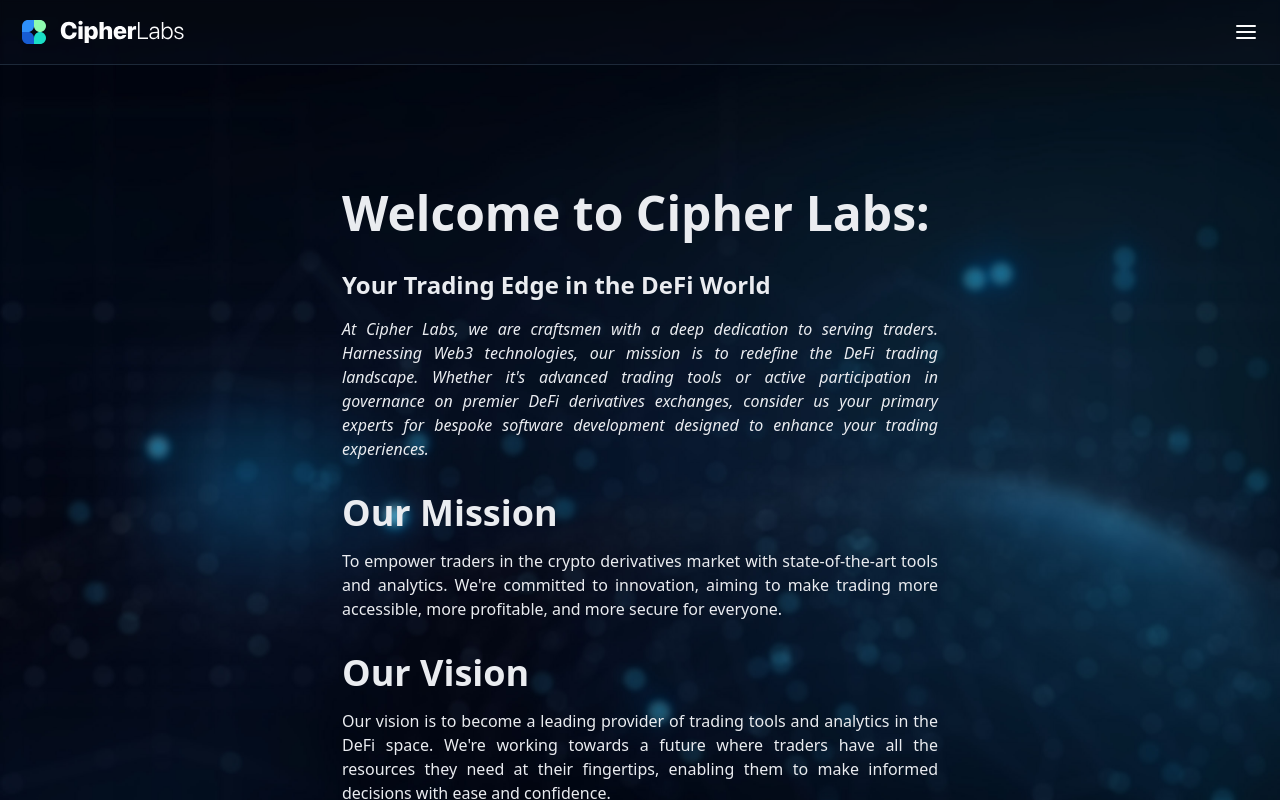
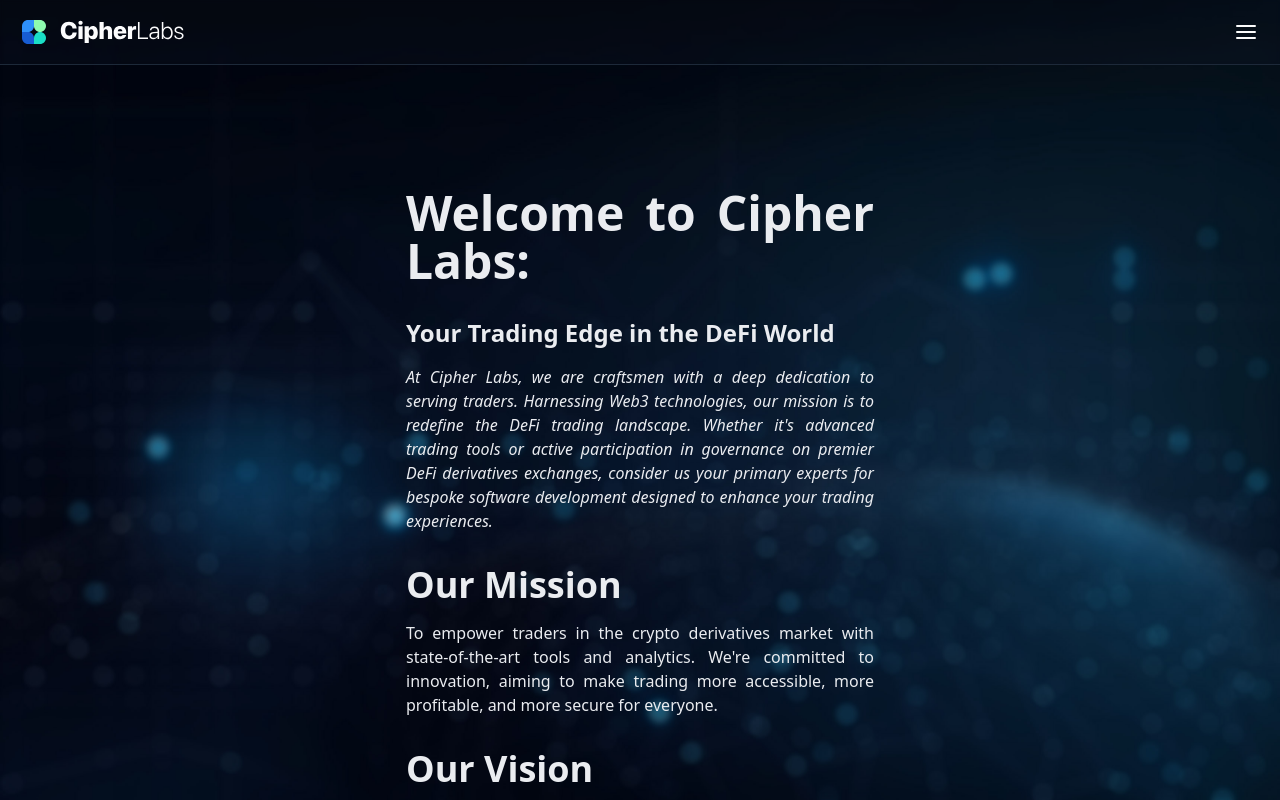
Before and after one commit to cryptoroshan/cipherlabs-frontend, a React (Vite) app: page /about-us in a window 1280 px wide. Built offline with nearby package versions, Linux system fonts and the light colour scheme.

Commit message:
modify ui

```diff
--- a/src/pages/AboutUsPage/index.jsx
+++ b/src/pages/AboutUsPage/index.jsx
@@ -6,7 +6,7 @@
 
 const AboutUsPage = () => {
   return (
-    <section className="flex flex-col gap-8 py-[82px] lg:py-[189px] text-primary sm:w-1/2 2xl:w-2/5 mx-auto px-[22px] text-justify">
+    <section className="flex flex-col gap-8 py-[82px] lg:py-[189px] text-primary w-1/2 sm:w-2/3 lg:w-2/5 mx-auto px-[22px] text-justify">
       <p className="text-[28px] lg:text-5xl font-black">Welcome to Cipher Labs:</p>
       <section className="flex flex-col gap-4">
         <p className="text-lg md:text-2xl font-black">
--- a/src/pages/PrivacyPolicyPage/index.jsx
+++ b/src/pages/PrivacyPolicyPage/index.jsx
@@ -7,7 +7,7 @@
   }, [])
 
   return (
-    <section className="flex flex-col gap-4 py-[82px] lg:py-[189px] text-primary sm:w-1/2 2xl:w-2/5 mx-auto px-[22px] text-justify">
+    <section className="flex flex-col gap-4 py-[82px] lg:py-[189px] text-primary w-1/2 sm:w-2/3 lg:w-2/5 mx-auto px-[22px] text-justify">
       <section className="flex flex-col gap-4">
         <p className="text-4xl lg:text-5xl font-black">Privacy Policy</p>
         <p className="text-base">Last Updated: August 1, 2023</p>
--- a/src/pages/TermsOfUsePage/index.jsx
+++ b/src/pages/TermsOfUsePage/index.jsx
@@ -7,7 +7,7 @@
   }, [])
 
   return (
-    <section className="flex flex-col gap-4 py-[82px] lg:py-[189px] text-primary sm:w-1/2 2xl:w-2/5 mx-auto px-[22px] text-justify">
+    <section className="flex flex-col gap-4 py-[82px] lg:py-[189px] text-primary w-1/2 sm:w-2/3 lg:w-2/5 mx-auto px-[22px] text-justify">
       <section className="flex flex-col gap-4">
         <p className="text-4xl lg:text-5xl font-black">Terms Of Use</p>
         <p className="text-base">Last Updated: August 1, 2023</p>
```
